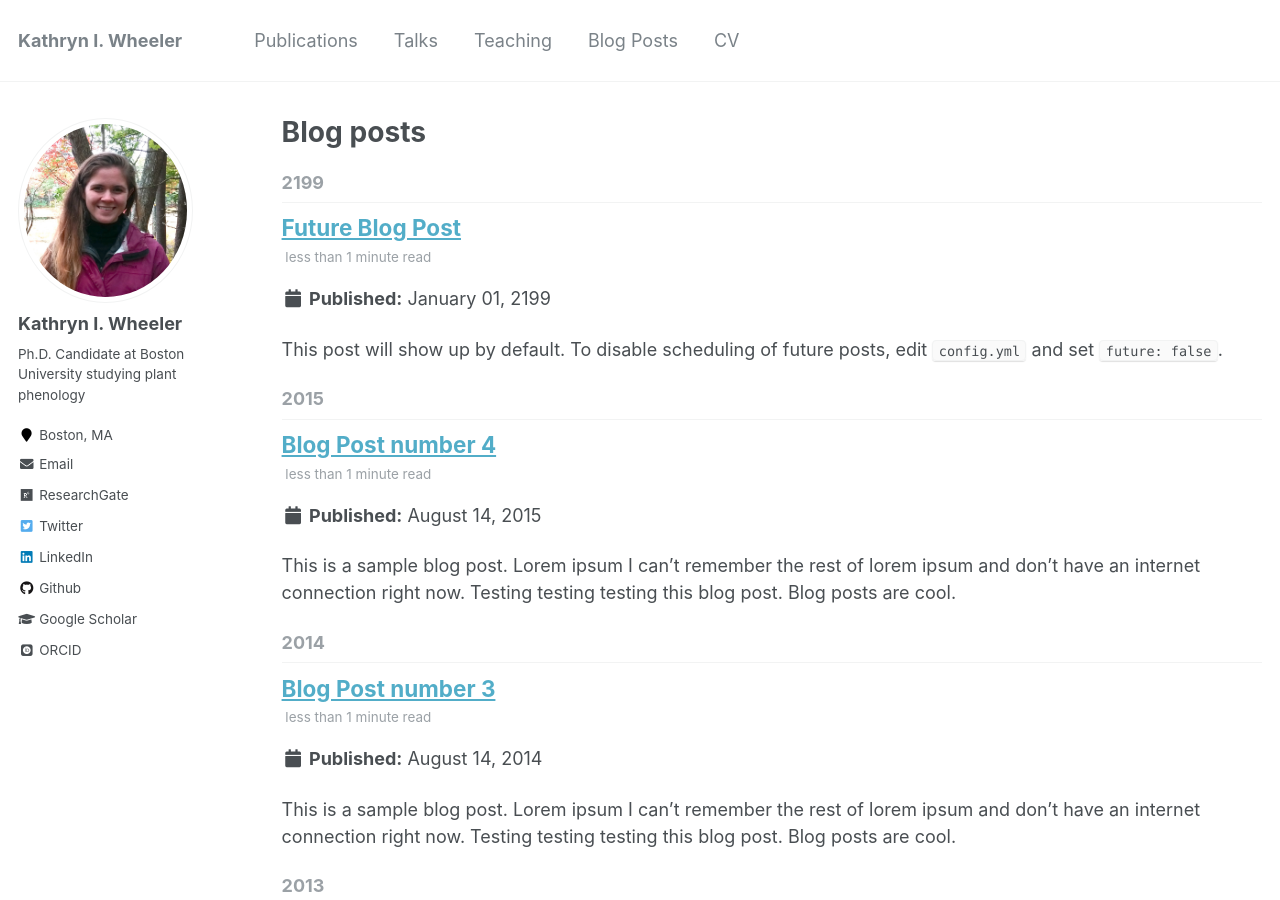
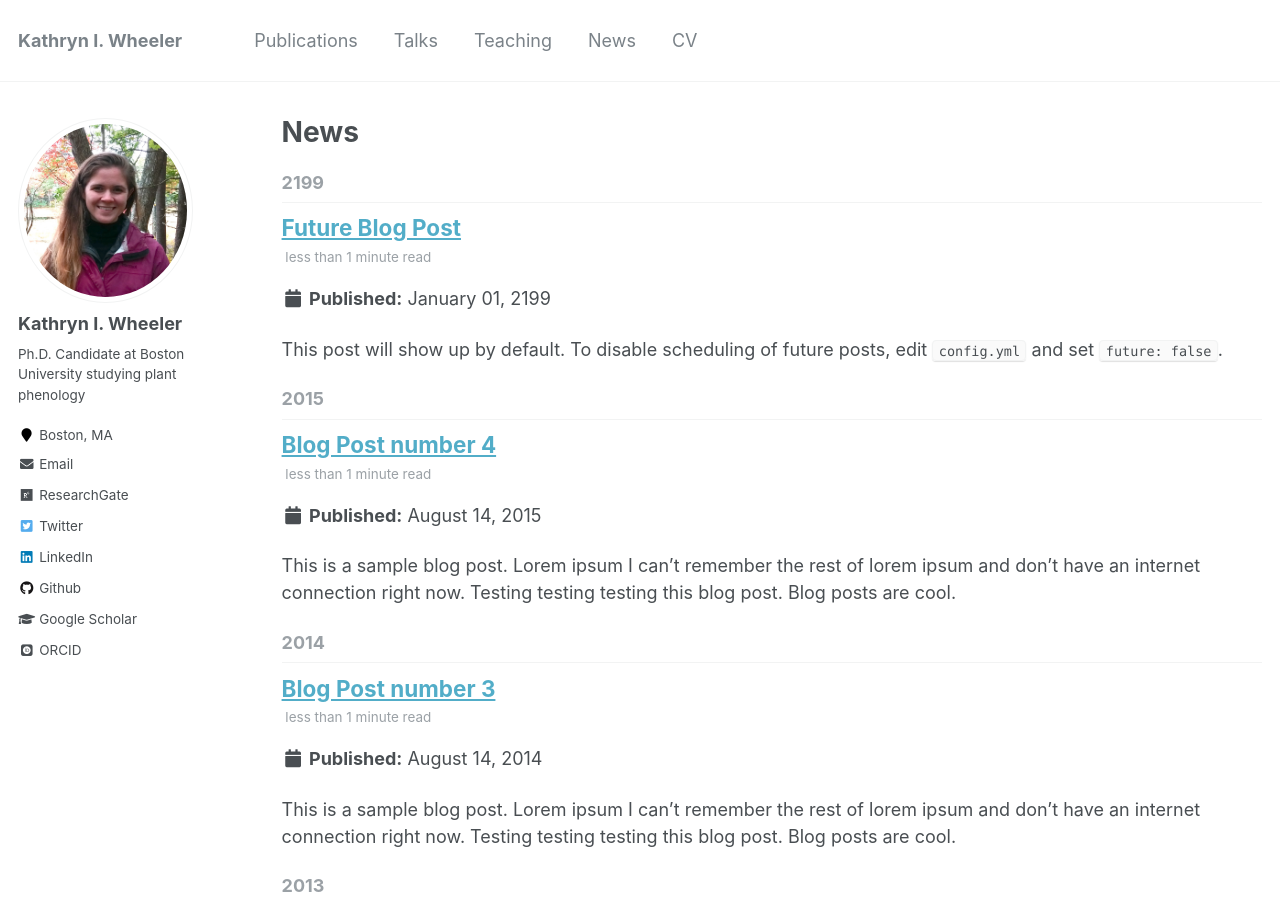
Before and after one commit to k-wheeler/k-wheeler.github.io, a Jekyll site: the page built from _pages/year-archive.html, in a window 1280 px wide and 900 px high. Built offline with Jekyll 4.4.1, drawn with Linux system fonts in a browser that asks for light colours; some web fonts are replaced.

Commit message:
Cleaning up

```diff
--- a/_data/navigation.yml
+++ b/_data/navigation.yml
@@ -9,7 +9,7 @@ main:
   - title: "Teaching"
     url: /teaching/
 
-  - title: "Blog Posts"
+  - title: "News"
     url: /year-archive/
 
   - title: "CV"
--- a/_pages/year-archive.html
+++ b/_pages/year-archive.html
@@ -1,7 +1,7 @@
 ---
 layout: archive
 permalink: /year-archive/
-title: "Blog posts"
+title: "News"
 author_profile: true
 redirect_from:
   - /wordpress/blog-posts/
```
